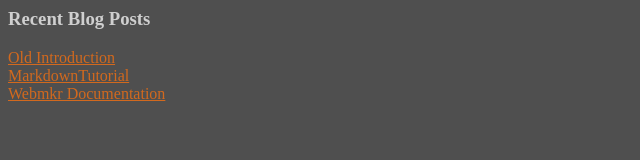
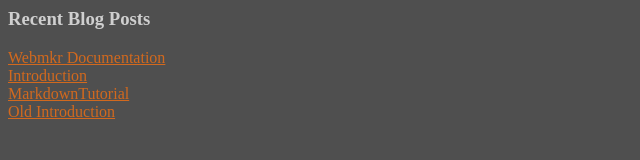
Before and after one commit to Dunn-Dev8/personal-blog, a plain HTML site: page posts/index.html in a window 1280 px wide. Shown: the whole page, without its empty margins (0-640 px from the left). Drawn offline with Linux system fonts and the light colour scheme.

Commit message:
Add files via upload

```diff
--- a/posts/index.html
+++ b/posts/index.html
@@ -1 +1,2 @@
-<h3>Recent Blog Posts</h3><link href="theme.css" rel="stylesheet"><link rel="icon" type="image/x-icon" href="../favicon.ico" /><a href="Old Introduction.html">Old Introduction</a><br><a href="MarkdownTutorial.html">MarkdownTutorial</a><br><a href="Webmkr Documentation.html">Webmkr Documentation</a><br>
+<h3>Recent Blog Posts</h3><meta name="viewport" content="width=device-width, initial-scale=1" />
+<link href="theme.css" rel="stylesheet"><link rel="icon" type="image/x-icon" href="../favicon.ico" /><a href="Webmkr Documentation.html">Webmkr Documentation</a><br><a href="Introduction.html">Introduction</a><br><a href="MarkdownTutorial.html">MarkdownTutorial</a><br><a href="Old Introduction.html">Old Introduction</a><br>
```
Also changed, not shown: posts/Webmkr Documentation.html (+1 -2 lines).
